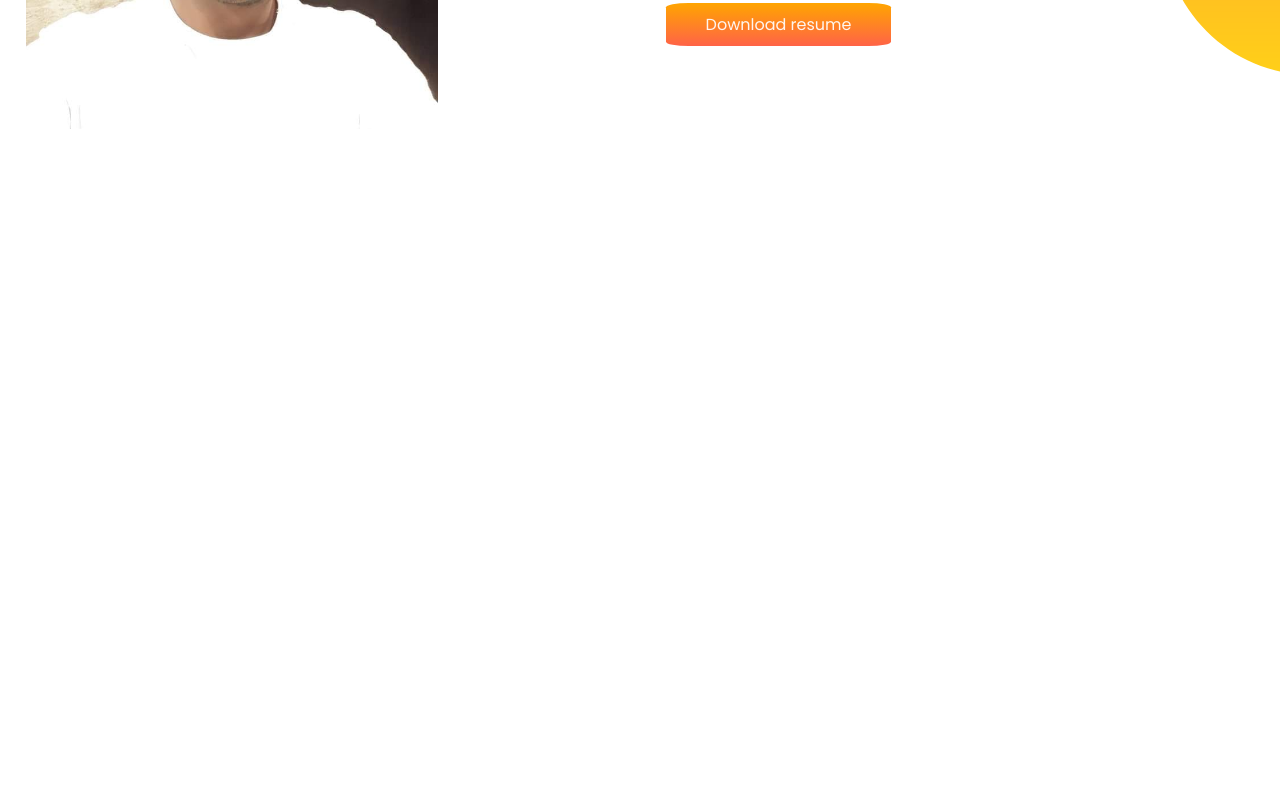
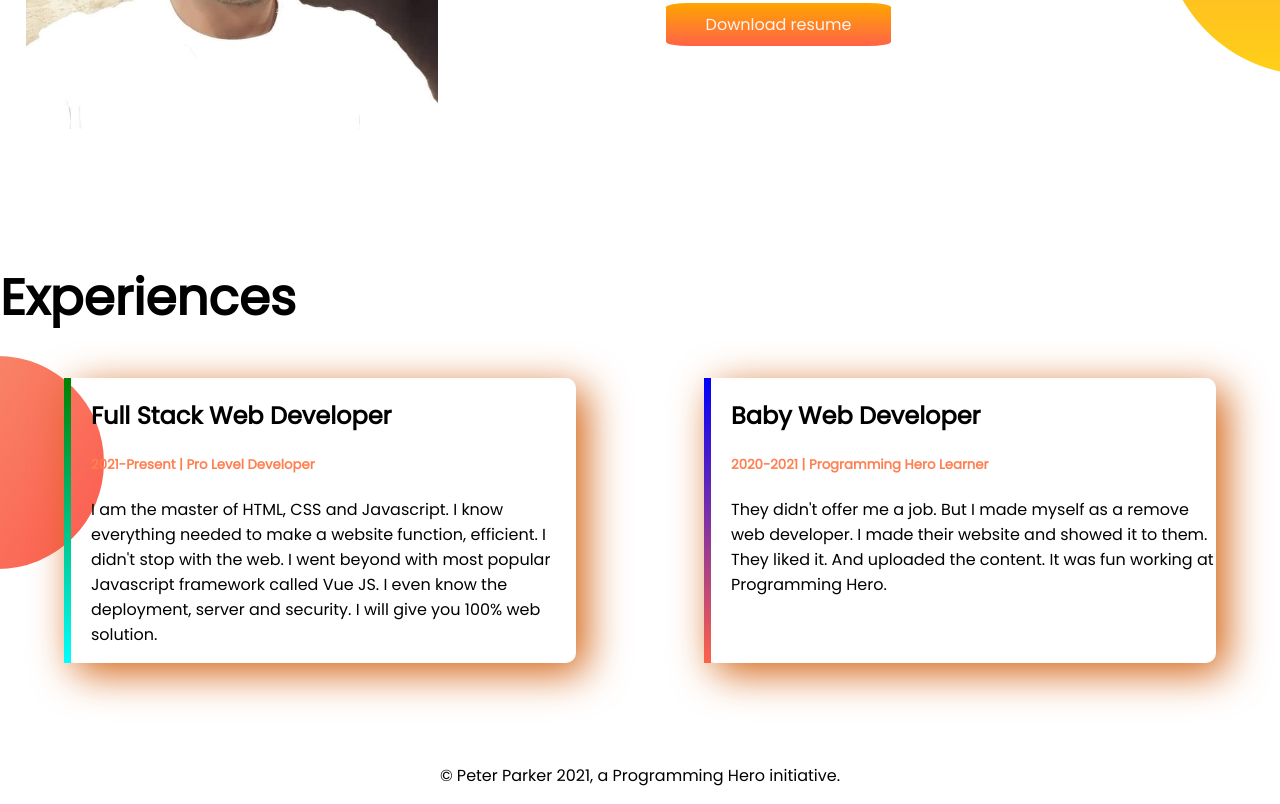
Before and after one commit to KHHASA/developer-portfolio, a plain HTML site: page index.html in a window 1280 px wide. Shown: the part 923-1727 px from the top of the page. Before the commit the page ends 1184 px from the top, so only its background shows below. Drawn offline with Linux system fonts and the light colour scheme.

Commit message:
exprience footer add

```diff
--- a/index.html
+++ b/index.html
@@ -12,7 +12,7 @@
 <link rel="stylesheet" href="style.css">
 </head>
 <body>
-    <section class="top-banner">
+    <section class="top-banner flexible-container">
 
     <div class="half-width">
     <h1>Welcome To</h1>
@@ -26,7 +26,7 @@
        </div>
 
 </section>
-<section class="dream-big">
+<section class="dream-big flexible-container">
 
     <div class="half-width">
         <img src="showoff/rabi.jpg">
@@ -39,6 +39,24 @@
         <a class="link-button" target="blank" href="">Download resume</a>
     </div>
 </section>
+<section class="Experiences">
+    <h1>Experiences</h1>
+           <div class="flexible-container">
+               <div id="ful-stack-experienc" class="experience-item">
+            <h2>Full Stack Web Developer</h2>
+            <h5 class="orange-color">2021-Present | Pro Level Developer</h5>
+            <p>I am the master of HTML, CSS and Javascript. I know everything needed to make a website function, efficient. I didn't stop with the web. I went beyond with most popular Javascript framework called Vue JS. I even know the deployment, server and security. I will give you 100% web solution.</p>
+        </div>
+        <div id="web-dev-experience" class="experience-item">
+            <h2>Baby Web Developer</h2>
+            <h5 class="orange-color">2020-2021 | Programming Hero Learner</h5>
+            <p>They didn't offer me a job. But I made myself as a remove web developer. I made their website and showed it to them. They liked it. And uploaded the content. It was fun working at Programming Hero.</p>
+        </div>
+    </div>
+</section>
+<footer>
+    <p>© Peter Parker 2021, a Programming Hero initiative.</p>
+</footer>
 
 </body>
 </html>
--- a/style.css
+++ b/style.css
@@ -5,10 +5,13 @@ body{
 h1{
     font-size: 50px;
 }
+.year{
+    color: coral;
+}
 .orange-color{
             color: coral;
 }
-section{
+ .flexible-container{
     display: flex;
     margin-bottom: 100px;
 
@@ -37,3 +40,30 @@ section{
     background-repeat: no-repeat;
     background-position: right;
 }
+.Experiences{
+    background-image: url(images/exp-bg.png);
+    background-repeat: no-repeat;
+    background-position: left;
+
+}
+.experience-item{
+    width: 40%;
+    margin-left: 5%;
+    margin-right: 5%;
+    padding-left: 20px;
+    border-radius:10px;
+box-shadow: 10px 10px  40px rgb(211, 97, 16);
+}
+#web-dev-experience{
+    border-left: 7px solid;
+    border-image: linear-gradient(blue,tomato);
+    border-image-slice: 1;
+}
+#ful-stack-experienc{
+   border-left: 7px solid;
+border-image: linear-gradient(green,cyan);
+    border-image-slice: 1;
+}
+footer p{
+    text-align: center;
+}
```
